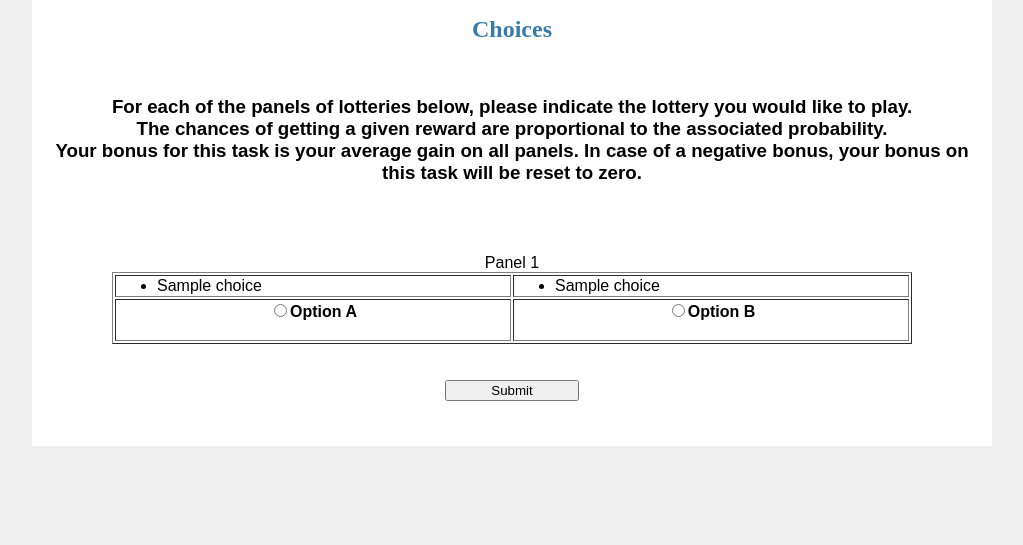
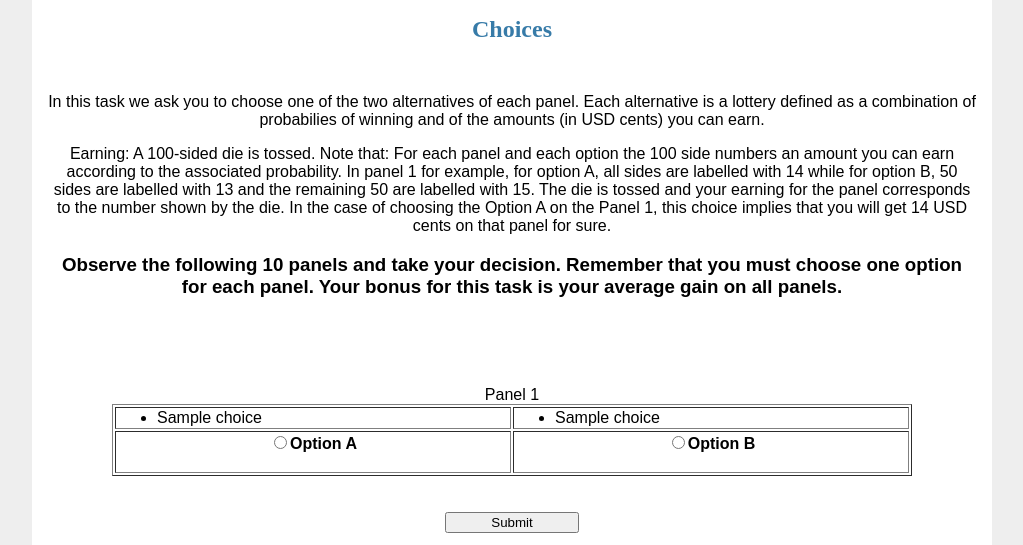
Before and after one commit to afranck64/ultimatum, a Flask app: template survey/templates/tasks/cpc.html in a window 1280 px wide. Shown: the part 44-589 px from the top of the page, without its empty margins (128-1151 px from the left). Run offline with Flask 2, Linux system fonts and the light colour scheme; the template is opened without the code that fills it: most values are stand-ins (such as "Sample title", 1, 10 or a date in 2020); parts of the project's set-up code (start-up, migrations or seed data) failed here and were passed over; some libraries are stand-ins or nearby versions.

Commit message:
improve explan

```diff
--- a/survey/templates/tasks/cpc.html
+++ b/survey/templates/tasks/cpc.html
@@ -10,7 +10,10 @@
 <h1 align="center">Choices</h1>
 <br>
 
-<h3 align="center">For each of the panels of lotteries below, please indicate the lottery you would like to play.<br> The chances of getting a given reward are proportional to the associated probability.<br> Your bonus for this task is your average gain on all panels. In case of a negative bonus, your bonus on this task will be reset to zero.</h3>
+<p align="center">In this task we ask you to choose one of the two alternatives of each panel. Each alternative is a lottery defined as a combination of probabilies of winning and of the amounts (in USD cents) you can earn.
+<p align="center">Earning: A 100-sided die is tossed. Note that: For each panel and each option the 100 side numbers an amount you can earn according to the associated probability. In panel 1 for example, for option A, all sides are labelled with 14 while for option B, 50 sides are labelled with 13 and the remaining 50 are labelled with 15. The die is tossed and your earning for the panel corresponds to the number shown by the die.  In the case of choosing the Option A on the Panel 1, this choice implies that you will get 14 USD cents on that panel for sure.</p>
+<h3 align="center">Observe the following 10 panels and take your decision. Remember that you must choose one option for each panel. Your bonus for this task is your average gain on all panels.</h3>
+<br>
 <br>
 <br>
 <form action="{{url_for('tasks.cpc.index')}}" method="POST" id="cg">
--- a/survey/templates/tasks/risk.html
+++ b/survey/templates/tasks/risk.html
@@ -9,7 +9,10 @@
 <div align="center">
 <h1 align="center">Risk assessment</h1>
 <br>
-<h3 align="center">For each of the four panels of lotteries below, please indicate the lottery you would like to play.<br> The chances of getting a given reward are proportional to the associated probability. Your bonus for this task is your average gain on all panels.</h3>
+<!-- <h3 align="center">For each of the four panels of lotteries below, please indicate the lottery you would like to play.<br> The chances of getting a given reward are proportional to the associated probability. Your bonus for this task is your average gain on all panels.</h3> -->
+<p align="center">In this task we ask you to choose one of the ten alternatives of each panel. Each alternative is a lottery defined as a combination of the probability of winning and of the amount (in USD cents) you  will  earn  if  the  favorable  result  occurs.  If  the  favorable  result  does  not  occur,  you  get nothing. In the case of choosing the probability 1 (with payoff equal to 1 USD cent), this choice implies that you will get 1 USD cent on that panel for sure.</p>
+<p align="center">Earning: A 10-sided die is tossed. Note that: The 10 side numbers are: 0, 1, 2, 3, 4,…, 8 or 9. The number shown by the die determines the upper limit of winning numbers.  If,  for  example,  the  die  shows  an  8,  all  numbers  except  9  win.  Thus, everyone gets  the  prize that  corresponds  to  the  chosen lottery,  except for those ones that played the 10% lottery. The ones that play the 20% lottery need at least an 8. The ones choosing 30% need at least a 7 to win. And so on and so forth</p>
+<h3 align="center">Observe the following 4 panels and take your decision. Remember that you must choose one option for each panel. Your bonus for this task is your average gain on all panels.</h3>
 <br>
 <br>
 <form method="POST" id="cg">
```
